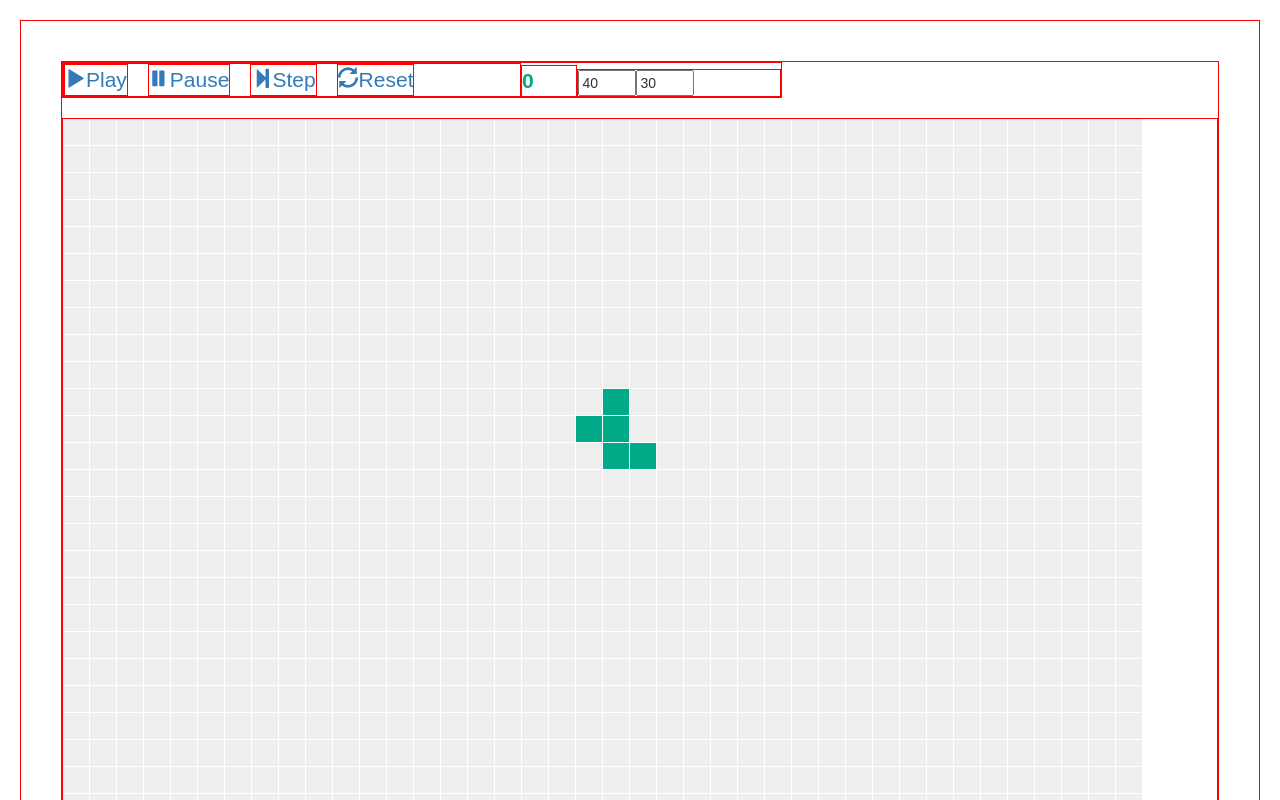
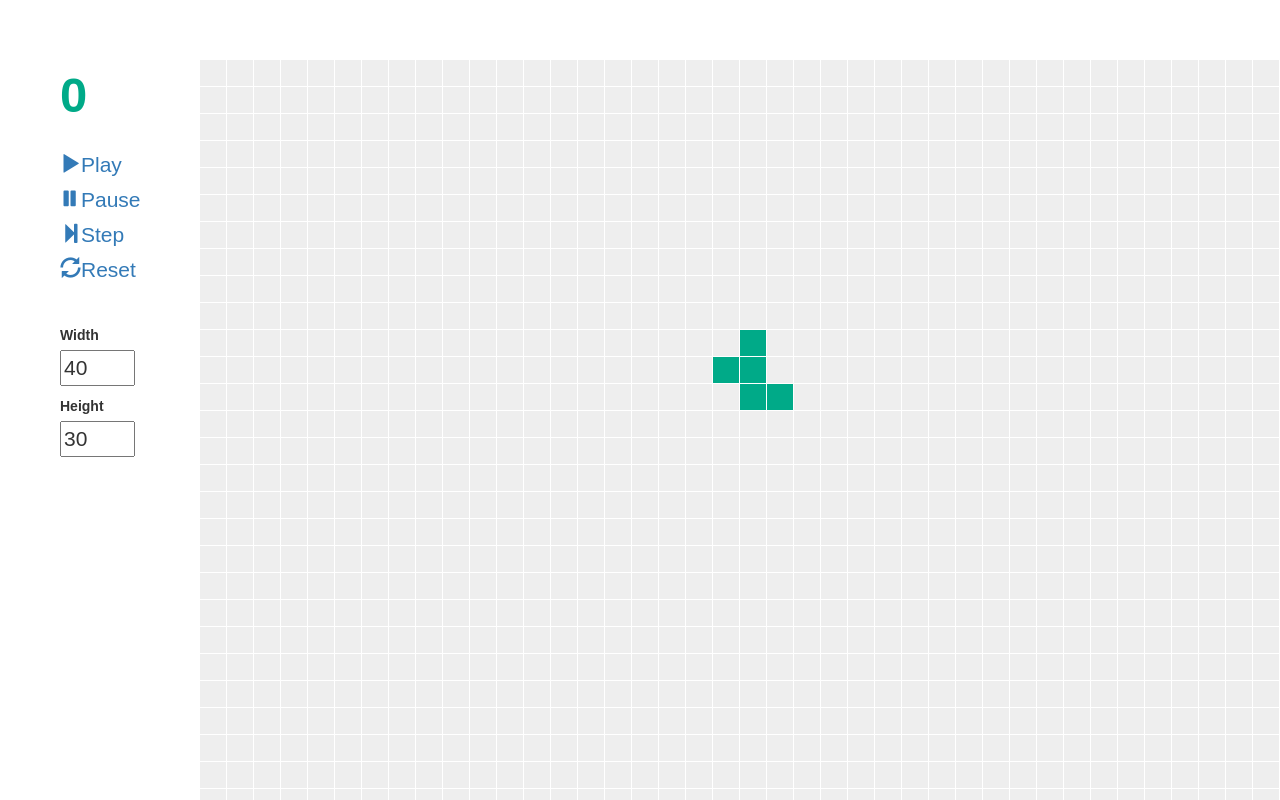
Before and after one commit to marksoper/life, a React (Create React App) app: page / in a window 1280 px wide. Shown: the top 800 px of the page. Built offline with nearby package versions, Linux system fonts and the light colour scheme.

Commit message:
nicer styling/layout

```diff
--- a/src/components/LifeBoard/LifeBoard.css
+++ /dev/null
@@ -1,3 +0,0 @@
-.LifeBoard {
-
-}
--- a/src/components/LifeBoard/LifeBoard.js
+++ b/src/components/LifeBoard/LifeBoard.js
@@ -1,6 +1,5 @@
 import React, { Component } from 'react';
 import PropTypes from 'prop-types';
-import './LifeBoard.css';
 
 class LifeBoard extends Component {
   constructor(props) {
--- a/src/components/LifeContainer/LifeContainer.css
+++ b/src/components/LifeContainer/LifeContainer.css
@@ -1,36 +1,41 @@
-
-div {
-  border: 1px solid red;
-}
 
 .LifeContainer {
   margin: 40px;
+  display: flex;
+  justify-content: flex-start;
 }
 
 .LifeHeader {
-  display: flex;
   align-items: flex-end;
-  width: 720px;
+  min-width: 140px;
   margin-bottom: 20px;
 }
 
 .GenCount {
-  font-size: 150%;
+  font-size: 350%;
   flex-grow: 1;
   font-weight: bold;
   color: #0a8;
 }
 
 .SimControls {
+  margin-top: 20px;
+  margin-bottom: 40px;
   font-size: 150%;
-  flex-grow: 2;
-  display: flex;
 }
 
 .SimControls div {
-  margin-right: 20px;
+  margin-bottom: 5px;
 }
 
-.ResizeControls {
-  flex-grow: 2;
+.ResizeControls input {
+  font-size: 150%;
 }
+
+.ResizeControls label {
+  font-size: 100%;
+}
+
+.ResizeControls div {
+  margin-bottom: 10px;
+}
--- a/src/components/LifeContainer/LifeContainer.js
+++ b/src/components/LifeContainer/LifeContainer.js
@@ -106,10 +106,13 @@ class LifeContainer extends Component {
     const handleWidthChange = this.handleWidthChange;
     const handleHeightChange = this.handleHeightChange;
     const handleToggleCellStartValue = this.handleToggleCellStartValue;
-    const concludedMessage = this.props.isConcluded ? 'concluded' : '';
+    const concludedStyle = this.props.isConcluded ? { color: '#900' } : null;
     return (
       <div className="LifeContainer">
         <div className="LifeHeader">
+          <div className="GenCount" style={concludedStyle}>
+            {generation}
+          </div>
           <div className="SimControls">
             <div>
               <a
@@ -165,32 +168,38 @@ class LifeContainer extends Component {
               </a>
             </div>
           </div>
-          <div className="GenCount">
-            {generation}
-            <span>
-              {concludedMessage}
-            </span>
-          </div>
           <div className="ResizeControls">
             <form>
+              <div>
+                <label htmlFor="widthInput">Width</label>
+                <div>
                   <input
+                    id="widthInput"
                     type="number"
                     min={this.props.minBoardWidth}
                     max={this.props.maxBoardWidth}
                     onChange={handleWidthChange}
                     value={this.props.board[0].length}
                   />
+                </div>
+              </div>
+              <div>
+                <label htmlFor="heightInput">Height</label>
+                <div>
                   <input
+                    id="heightInput"
                     type="number"
                     min={this.props.minBoardHeight}
                     max={this.props.maxBoardHeight}
                     onChange={handleHeightChange}
                     value={this.props.board.length}
                   />
+                </div>
+              </div>
             </form>
           </div>
         </div>
-        <div>
+        <div className="LifeBoardContainer">
           <LifeBoard
             board={board}
             toggleCellStartValue={handleToggleCellStartValue}
```
Lines whose indentation alone changed are shown as unchanged.
